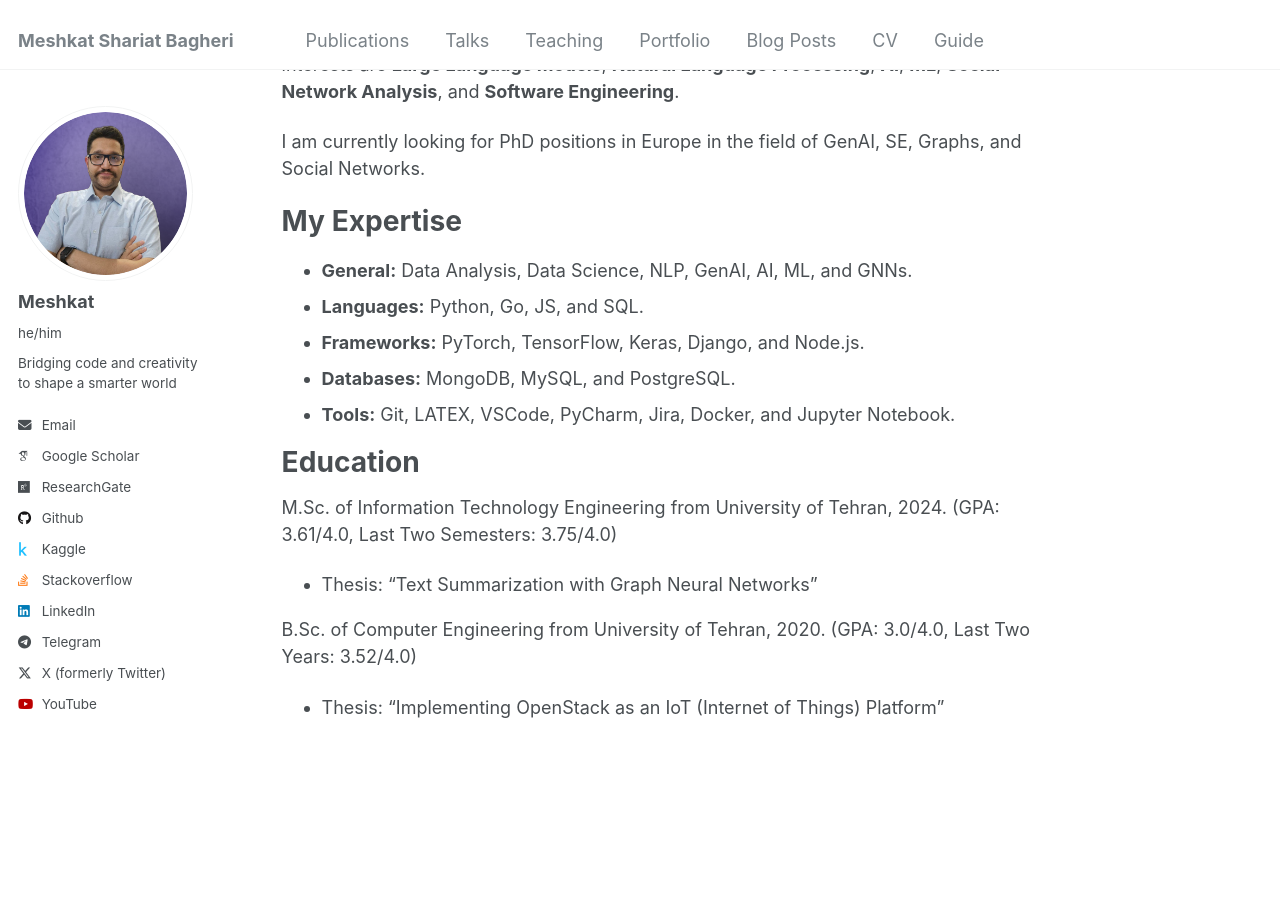
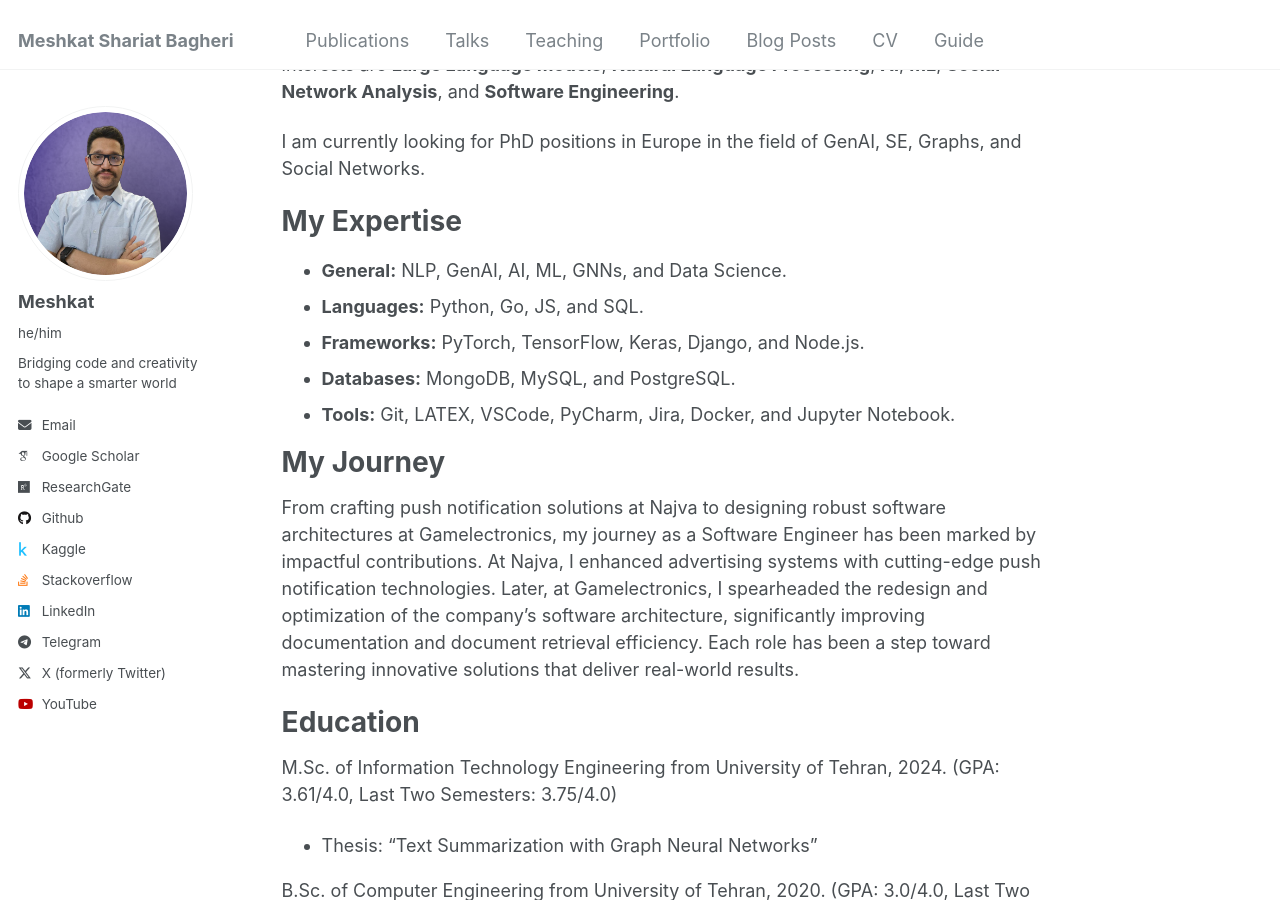
Before and after one commit to MeshkatShB/meshkatshb.github.io, a Jekyll site: the page built from _pages/about.md, in a window 1280 px wide and 900 px high, scrolled down 229 px. Built offline with Jekyll 4.4.1, drawn with Linux system fonts in a browser that asks for light colours; some web fonts are replaced.

Commit message:
feat: add work experience to the home page.

```diff
--- a/_pages/about.md
+++ b/_pages/about.md
@@ -15,11 +15,15 @@ I am currently looking for PhD positions in Europe in the field of GenAI, SE, Gr
 
 # My Expertise
 
-- **General:** Data Analysis, Data Science, NLP, GenAI, AI, ML, and GNNs.
+- **General:** NLP, GenAI, AI, ML, GNNs, and Data Science.
 - **Languages:** Python, Go, JS, and SQL.
 - **Frameworks:** PyTorch, TensorFlow, Keras, Django, and Node.js.
 - **Databases:** MongoDB, MySQL, and PostgreSQL.
 - **Tools:** Git, LATEX, VSCode, PyCharm, Jira, Docker, and Jupyter Notebook.
+
+# My Journey
+
+From crafting push notification solutions at Najva to designing robust software architectures at Gamelectronics, my journey as a Software Engineer has been marked by impactful contributions. At Najva, I enhanced advertising systems with cutting-edge push notification technologies. Later, at Gamelectronics, I spearheaded the redesign and optimization of the company’s software architecture, significantly improving documentation and document retrieval efficiency. Each role has been a step toward mastering innovative solutions that deliver real-world results.
 
 # Education
 
```
